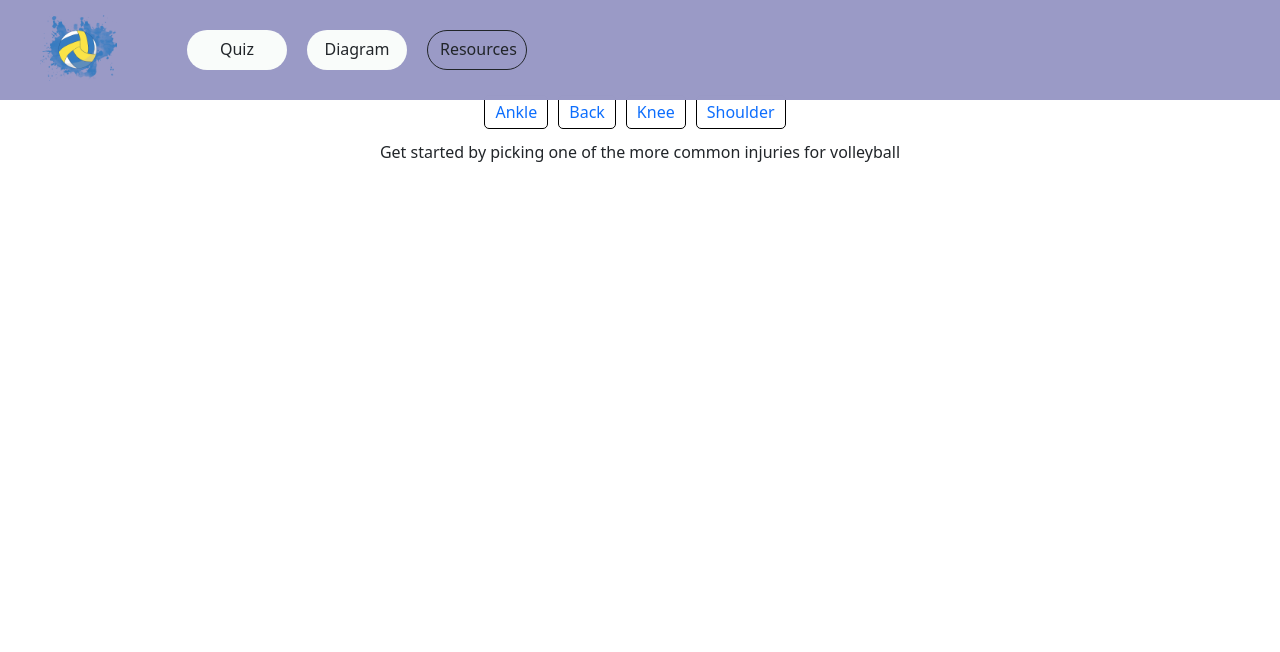
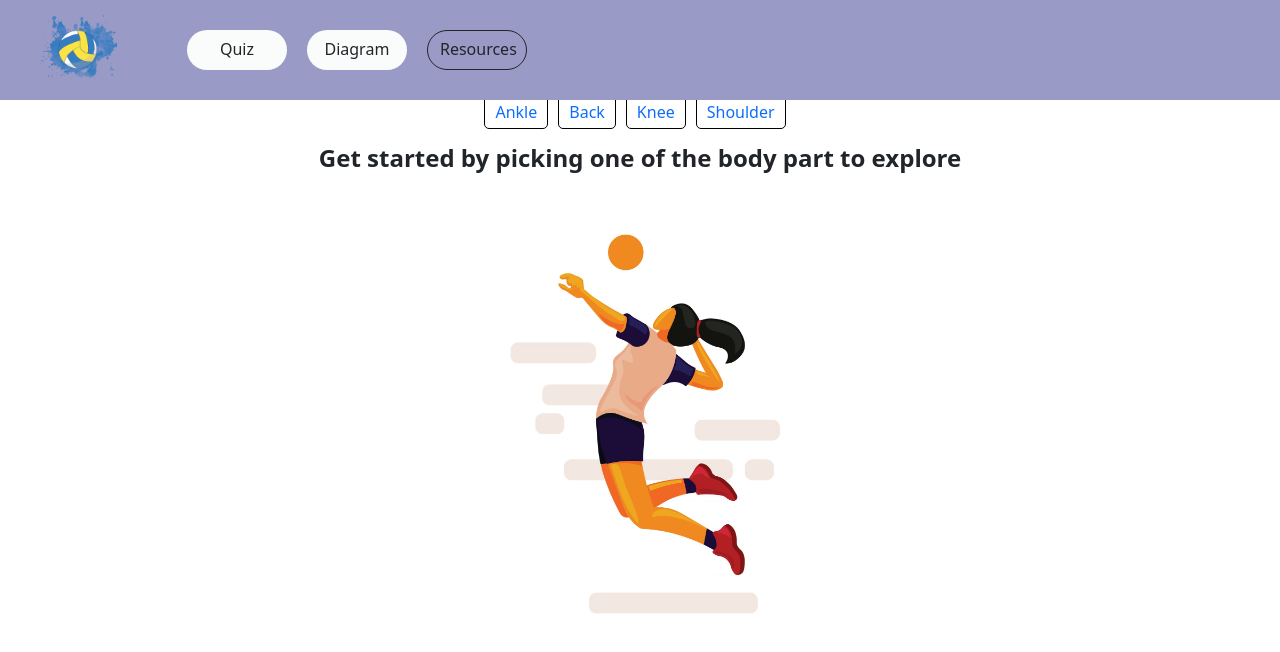
Before and after one commit to UW-INFO442-SP24/sunrise2.0, a React (Create React App) app: page /Resources in a window 1280 px wide. Shown: the top 652 px of the page. Built offline with nearby package versions, Linux system fonts and the light colour scheme.

Commit message:
resource page: image added, font revise

```diff
--- a/src/index.css
+++ b/src/index.css
@@ -1,14 +1,15 @@
 /* Home page */
-.display-1{
+.display-1 {
   display: flex;
   margin-top: 8%;
   margin-left: 10%;
   margin-right: 10%;
   text-align: left;
-    width :50%;
+  width: 50%;
   flex-shrink: 0;
 }
-  .HomePage-title{
+
+.HomePage-title {
   color: #000000;
   margin-top: 8%;
   margin-left: 10%;
@@ -21,7 +22,8 @@
   background-color: #ffffff79;
   border-radius: 30px;
 }
-  .HomePage-paragraph{
+
+.HomePage-paragraph {
   margin-top: 5%;
 }
 
@@ -137,7 +139,7 @@
   align-items: center;
 }
 
-  .container > div {
+.container>div {
   margin-bottom: 30px;
 }
 
@@ -149,7 +151,10 @@
   list-style: none;
 }
 
-  h1, h2, h3, p{
+h1,
+h2,
+h3,
+p {
   text-align: center;
 }
 
@@ -158,7 +163,19 @@
   margin: 20px auto;
 }
 
-  /* ResourceNav */
+/* ResourceNav Page */
+.resources p {
+  font-size: 24px;
+}
+
 .top-center-nav {
   text-align: center;
 }
+
+.Resource-img {
+  width: 40%;
+  height: 40%;
+  object-fit: cover;
+  margin: auto;
+  display: block;
+}
--- a/src/pages/Resources/Resources.js
+++ b/src/pages/Resources/Resources.js
@@ -6,143 +6,10 @@ function Resources() {
   return (
     <div className="resources">
       <ResourceNav topics={topicData} />
-      <p>Get started by picking one of the more common injuries for volleyball</p>
+      <p><b>Get started by picking one of the body part to explore</b></p>
+      <img src="/img/resourceImg.jpg" className="Resource-img" alt="person hit a volleyball" />
     </div>
   );
 }
 
 export default Resources;
-
-// import React from 'react';
-// import { Link } from 'react-router-dom';
-// import topicData from '../../data/topicData.json';
-
-// function Resources() {
-//   return (
-//     <div className="resources">
-//       {/* Navbar */}
-//       <nav>
-//         <ul style={{ listStyle: 'none', padding: 0 }}>
-//           {topicData.map((topic, index) => (
-//             <li key={index} style={{ display: 'inline-block', marginRight: '10px' }}>
-//               {/* Render each topic as a Link styled like a button */}
-//               <Link
-//                 to={`/${topic.topicid}`}
-//                 style={{
-//                   textDecoration: 'none',
-//                   color: 'black',
-//                   padding: '5px 10px',
-//                   border: '1px solid black',
-//                   borderRadius: '5px',
-//                   background: 'none',
-//                   cursor: 'pointer'
-//                 }}
-//               >
-//                 {topic.topicid}
-//               </Link>
-//             </li>
-//           ))}
-//         </ul>
-//       </nav>
-//     </div>
-//   );
-// }
-
-// export default Resources;
-
-
-
-// import React from 'react';
-// import { Link } from 'react-router-dom';
-// import topicData from './topicData.json';
-
-// function Resources() {
-//   return (
-//     <div className="resources">
-//       {/* Navbar */}
-//       <nav>
-//         <ul style={{ listStyle: 'none', padding: 0 }}>
-//           {topicData.map((topic, index) => (
-//             <li key={index} style={{ display: 'inline-block', marginRight: '10px' }}>
-//               <h1><Link to={`/${topic.topicid}`} style={{ textDecoration: 'none', color: 'black' }}>{topic.topicid}</Link></h1>
-//             </li>
-//           ))}
-//         </ul>
-//       </nav>
-
-//       {/* Content */}
-//       {topicData.map((topic, index) => (
-//         <div key={index}>
-//           <h2>{topic.topicid}</h2>
-//           {topic.qa.map((qa, idx) => (
-//             <div key={idx}>
-//               <h3>{qa.question}</h3>
-//               <ul>
-//                 {qa.answerArr.map((answer, i) => (
-//                   <li key={i}>
-//                     {answer.type === 'url' ? (
-//                       <span dangerouslySetInnerHTML={{ __html: answer.key }} />
-//                     ) : answer.type === 'youtube' ? (
-//                       <div>
-//                         <p>{answer.name}</p>
-//                         <iframe
-//                           width="560"
-//                           height="315"
-//                           src={`https://www.youtube.com/embed/${answer.videoId}`}
-//                           // title={qa.question} // Use the question as the title
-//                           // frameBorder="0"
-//                           allow="accelerometer; autoplay; clipboard-write; encrypted-media; gyroscope; picture-in-picture"
-//                           allowFullScreen
-//                         ></iframe>
-//                       </div>
-//                     ) : null}
-//                   </li>
-//                 ))}
-//               </ul>
-//             </div>
-//           ))}
-//         </div>
-//       ))}
-//     </div>
-//   );
-// }
-
-// export default Resources;
-
-
-
-// import React from "react";
-// import topicData from "./topicData.json"; // Import your JSON data
-
-// function Resources() {
-//   return (
-//     <div className="resources">
-//       {topicData.map((topic, index) => (
-//         <div key={index}>
-//           <h3>{topic.topicid}</h3>
-//           {topic.qa.map((qa, idx) => (
-//             <div key={idx}>
-//               <h4>{qa.question}</h4>
-//               <ul>
-//                 {qa.answerArr.map((answer, i) => (
-//                   <li key={i}>
-//                     <span dangerouslySetInnerHTML={{ __html: answer.key }} />
-//                   </li>
-//                 ))}
-//               </ul>
-//             </div>
-//           ))}
-//         </div>
-//       ))}
-//     </div>
-//   );
-// }
-
-// export default Resources;
-// // function resources () {
-// //   return (
-// //       <div className = "resources">
-// //       </div>
-// //   );
-// // }
-// // export default resources;
```
Also changed, not shown: src/pages/Home/Home.css (deleted, +0 -34 lines), src/pages/Home/Home.js (+0 -31 lines), public/img/resourceImg.jpg (added). Lines whose indentation alone changed are shown as unchanged.
